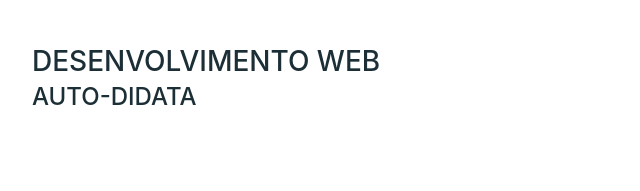
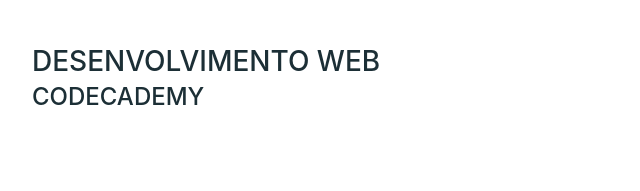
Before and after one commit to viniciusrma/viniciusrma.github.io, a website with bundled scripts: page index.html in a window 1280 px wide. Shown: the part 2245-2436 px from the top of the page, 288-928 px from the left. Built offline with nearby package versions, Linux system fonts and the light colour scheme; a web font is replaced by a local one.

Commit message:
first change on the webpage

```diff
--- a/index.html
+++ b/index.html
@@ -158,7 +158,7 @@
         <div class="resume-item d-flex flex-column flex-md-row justify-content-between">
           <div class="resume-content">
             <h3 class="mb-0">Desenvolvimento WEB</h3>
-            <div class="subheading mb-3">Auto-didata</div>
+            <div class="subheading mb-3">Codecademy</div>
 
           </div>
           <div class="resume-date text-md-right">
```
